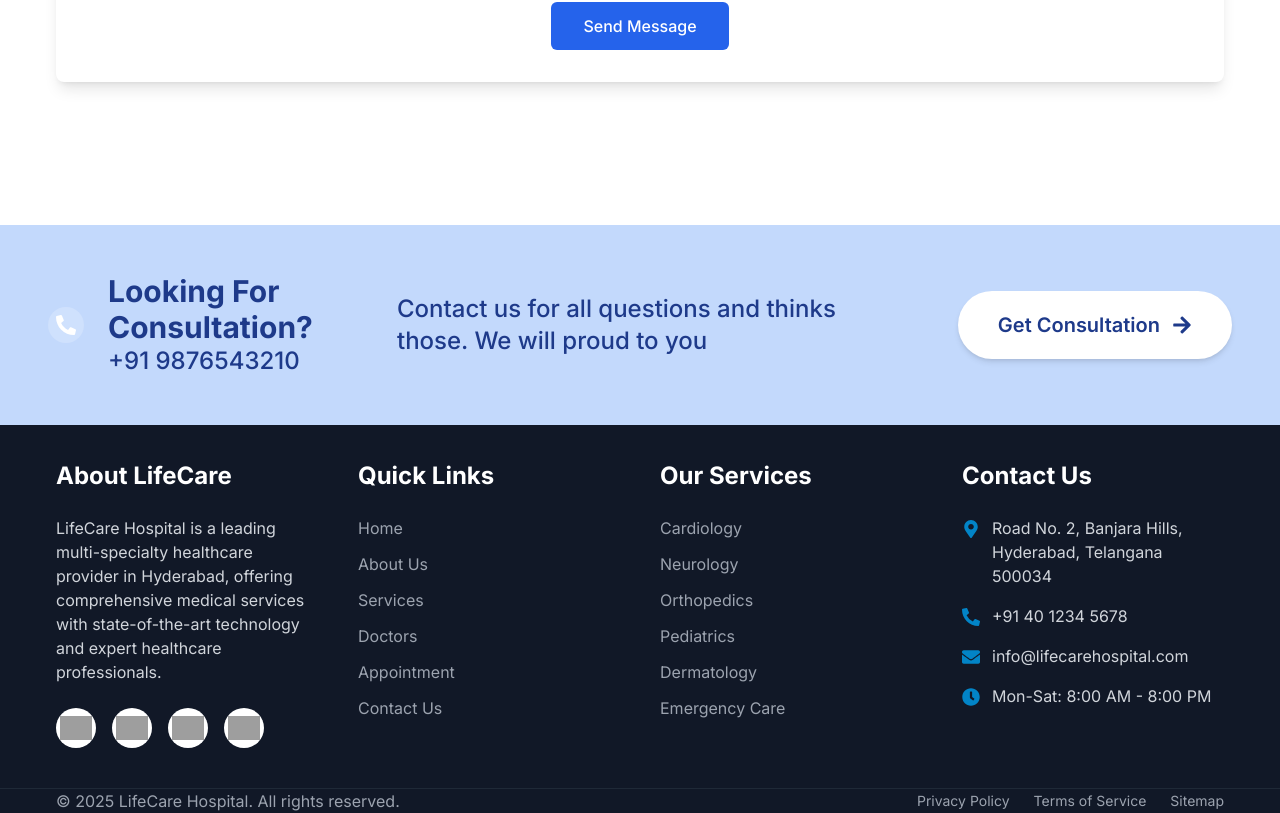
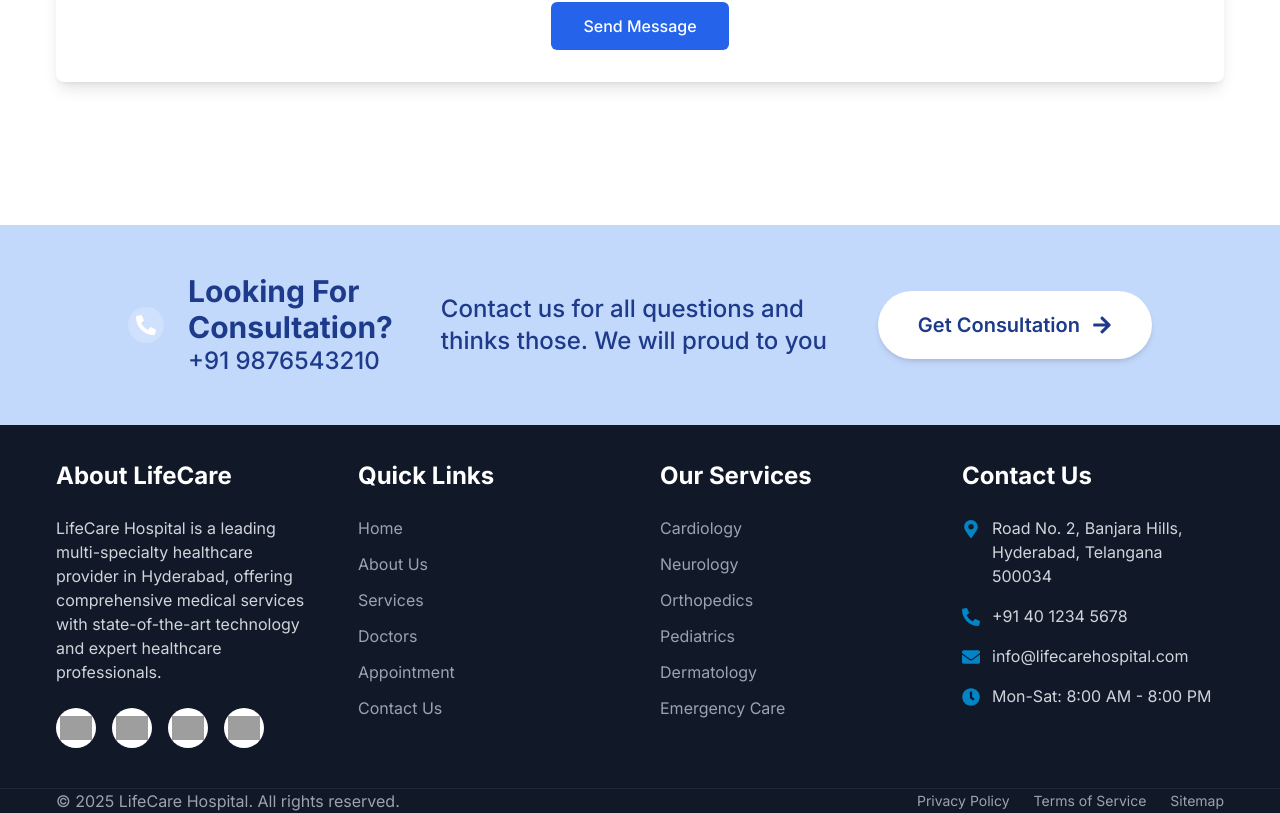
Before and after one commit to sriharini02/hospital_website, a Next.js app: page /contact in a window 1280 px wide. Shown: the part 2930-3743 px from the top of the page. Built offline with nearby package versions, Linux system fonts and the light colour scheme; grey boxes are pictures that could not be loaded.

Commit message:
modified

```diff
--- a/src/components/ConsultationBanner.tsx
+++ b/src/components/ConsultationBanner.tsx
@@ -5,7 +5,7 @@ export function ConsultationBanner() {
   return (
     <section className="w-full bg-white text-[#1E3A8A] -mt-px" style={{ paddingBottom: '0' }}>
       <div className="w-full">
-        <div className="flex flex-col md:flex-row items-center justify-between gap-12 w-full bg-[rgb(59,130,246,0.3)] p-6 md:p-12">
+        <div className="flex flex-col md:flex-row items-center justify-between gap-12 w-full bg-[rgb(59,130,246,0.3)] p-6 md:py-12 px-8 md:px-24 lg:px-32">
           {/* Left: Phone and Heading */}
           <div className="flex items-center gap-6">
             <div className="bg-white/20 p-2 rounded-full flex-shrink-0 flex items-center justify-center">
--- a/src/components/Specialities.tsx
+++ b/src/components/Specialities.tsx
@@ -81,7 +81,7 @@ export function Specialities() {
           {specialities.map((speciality, index) => (
             <div
               key={index}
-              className="group bg-white rounded-xl shadow-md overflow-hidden hover:shadow-xl transition-all duration-300 hover:-translate-y-1 border-2 border-transparent hover:border-blue-400 hover:ring-2 hover:ring-blue-100"
+              className="group bg-white rounded-xl shadow-md overflow-hidden hover:shadow-xl transition-all duration-300 hover:-translate-y-1 border-2 border-transparent hover:border-blue-400 hover:ring-2 hover:ring-blue-100 select-none cursor-default"
             >
               <div className="p-6">
                 <div className="flex items-center">
```
